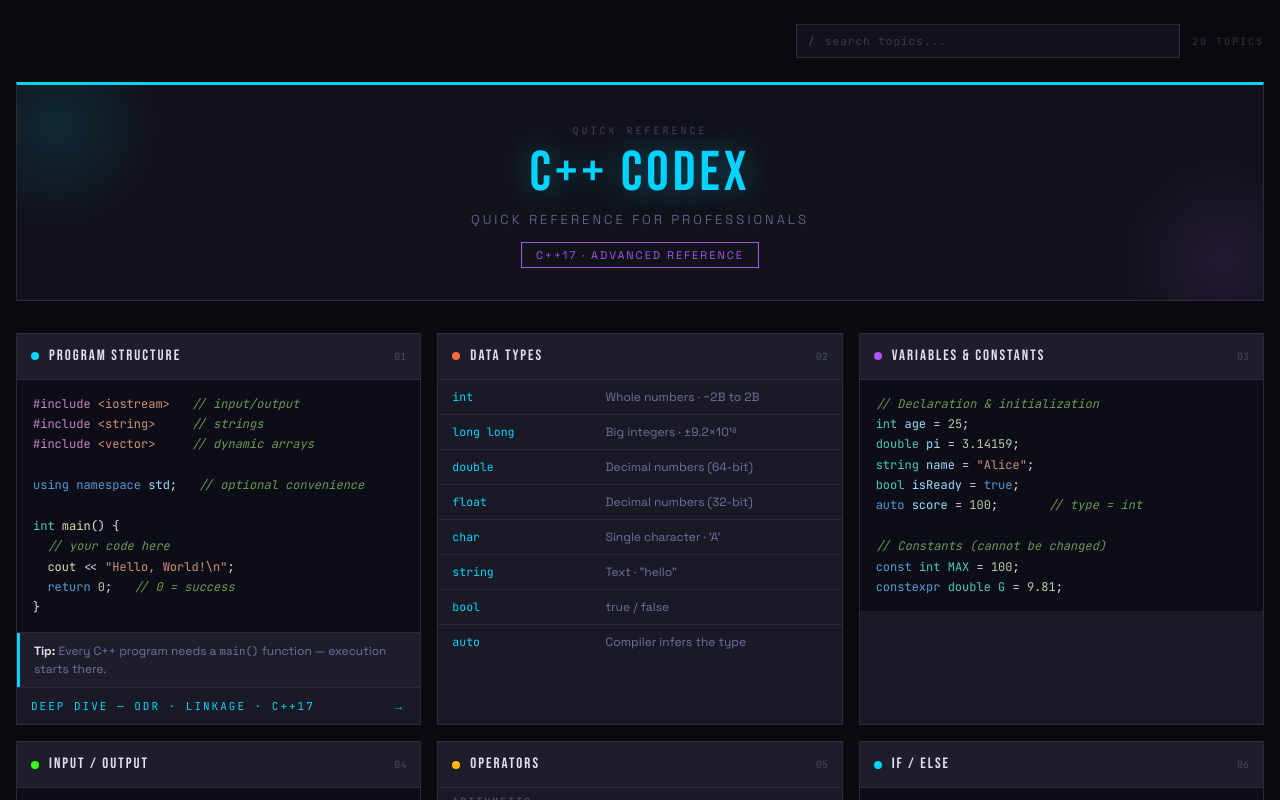
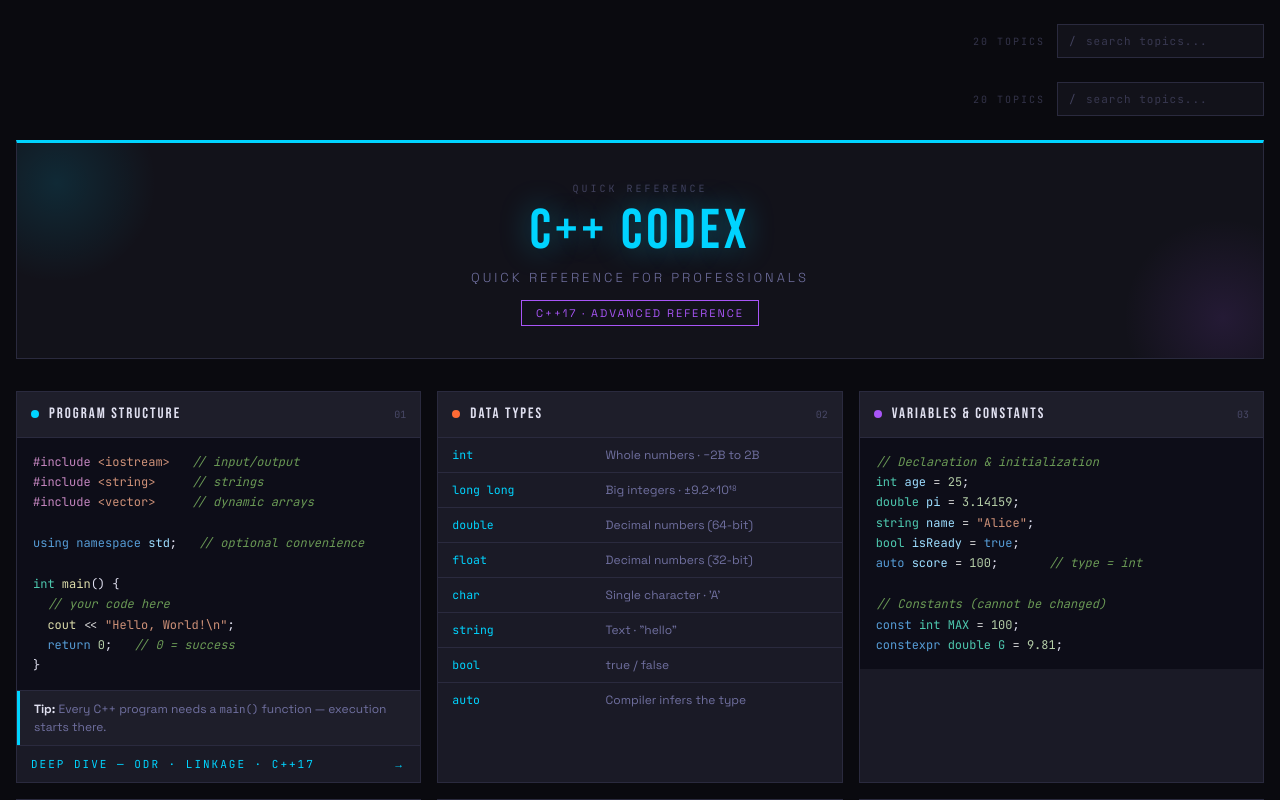
Before and after one commit to mbKaleb/cpp-blueprint-neon-segfault, a Next.js app: page / in a window 1280 px wide. Shown: the top 800 px of the page. Built offline with nearby package versions, Linux system fonts and the light colour scheme.

Commit message:
move search bar to the right side of the page and placed it in the root layout

```diff
--- a/app/layout.tsx
+++ b/app/layout.tsx
@@ -1,5 +1,6 @@
 import type { Metadata } from "next";
 import { Space_Grotesk, JetBrains_Mono, Bebas_Neue } from "next/font/google";
+import SearchBar from "@/components/SearchBar";
 import "./globals.css";
 
 const spaceGrotesk = Space_Grotesk({
@@ -34,7 +35,10 @@
       className={`${spaceGrotesk.variable} ${jetbrainsMono.variable} ${bebasNeue.variable} antialiased`}
     >
       <body className="flex flex-col min-h-screen">
-        <main className="flex-1 px-4 py-6 max-w-[1400px] mx-auto w-full">{children}</main>
+        <main className="flex-1 px-4 py-6 max-w-[1400px] mx-auto w-full">
+          <SearchBar />
+          {children}
+        </main>
         <footer className="text-center py-7 text-[11px] tracking-[2px] uppercase text-muted">
           C++17 · Advanced Reference
         </footer>
--- a/components/SearchBar.tsx
+++ b/components/SearchBar.tsx
@@ -16,7 +16,10 @@
 
   return (
     <div className="flex items-center justify-end gap-3 mb-6">
-      <div className="relative flex-1 max-w-sm">
+      <span className="font-mono text-[10px] tracking-[2px] uppercase text-muted opacity-40">
+        20 topics
+      </span>
+      <div className="relative max-w-sm">
         <span className="absolute left-3 top-1/2 -translate-y-1/2 font-mono text-[11px] text-muted opacity-50 pointer-events-none">
           /
         </span>
@@ -25,12 +28,9 @@
           value={value}
           onChange={handleChange}
           placeholder="search topics..."
-          className="w-full bg-surface border border-border pl-7 pr-3 h-[34px] font-mono text-[11px] tracking-[1px] text-foreground placeholder:text-muted placeholder:opacity-40 focus:outline-none focus:border-accent transition-colors"
+          className="w-full bg-surface border border-border pl-7 pr-3 h-[34px] w-[280px] font-mono text-[11px] tracking-[1px] text-foreground placeholder:text-muted placeholder:opacity-40 focus:outline-none focus:border-accent transition-colors"
         />
       </div>
-      <span className="font-mono text-[10px] tracking-[2px] uppercase text-muted opacity-40">
-        20 topics
-      </span>
     </div>
   );
 }
```
